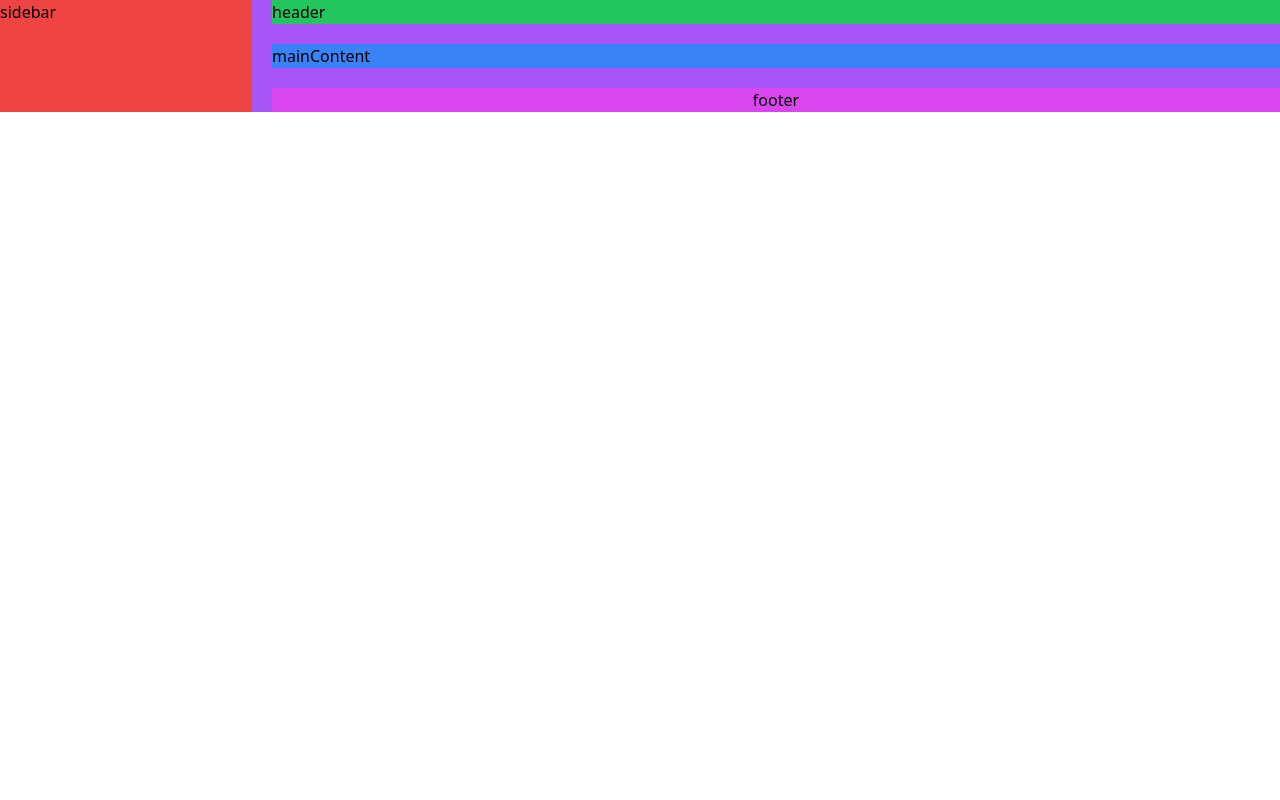
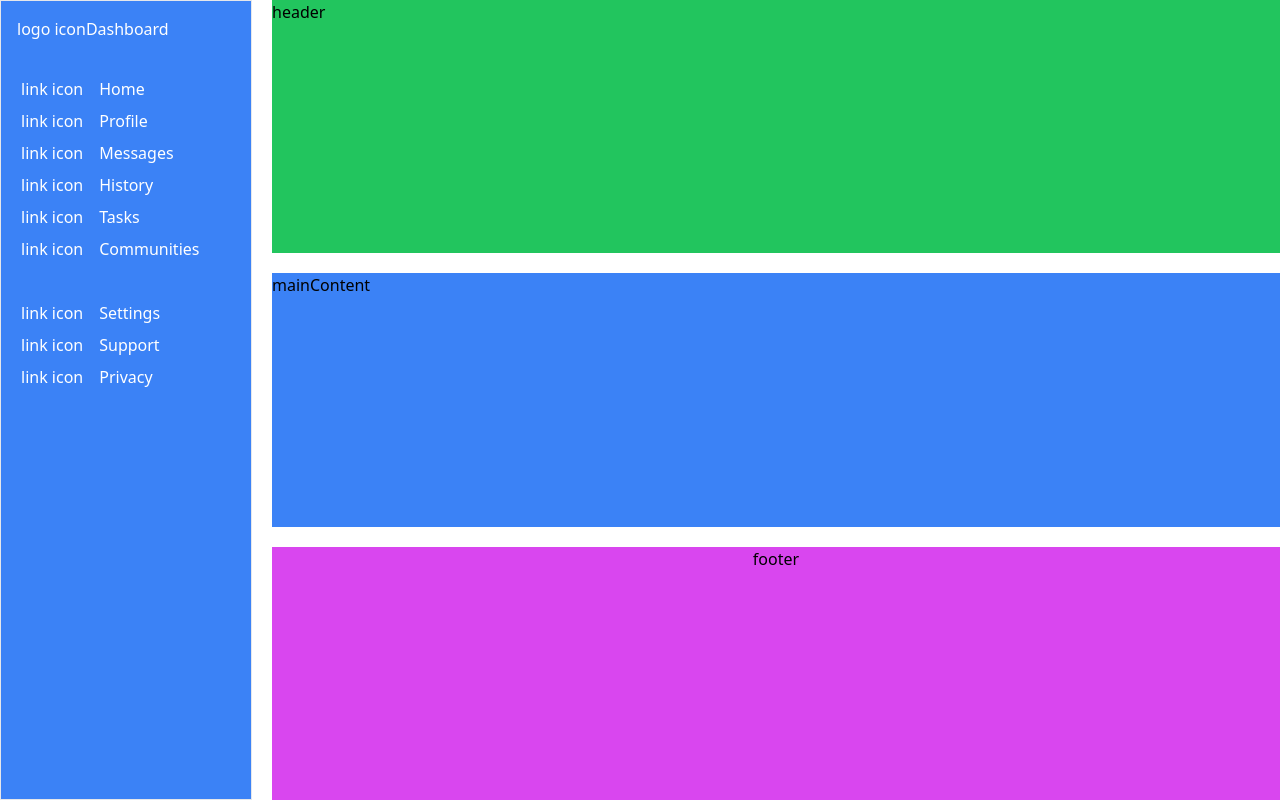
Before and after one commit to numan-iftikhar/dashboard-odin, a website: page index.html in a window 1280 px wide. Drawn offline with nearby package versions, Linux system fonts and the light colour scheme.

Commit message:
basic sidebar ready

```diff
--- a/index.html
+++ b/index.html
@@ -7,10 +7,58 @@
     <script src="https://cdn.tailwindcss.com"></script>
     <title>Dashboard</title>
   </head>
+
   <body>
-    <div class="bg-purple-500 grid grid-cols-1 sm:grid-cols-[1fr_4fr] sm:grid-rows-3 gap-5">
-      <div class="sidebar row-span-full bg-red-500">
-        sidebar
+    <div class="grid grid-cols-1 sm:grid-cols-[1fr_4fr] sm:grid-rows-3 gap-5">
+
+      <div class="sidebar row-span-full p-4 bg-blue-500 text-white h-screen border">
+        <div class="brandName flex items-center pb-8">
+          <div class="logo">logo icon</div>
+          <div class="brand">Dashboard</div>
+        </div>
+
+        <div class="sb__topLinks pb-8">
+          <div class="flex items-center p-1">
+            <div class="mr-4">link icon</div>
+            <div>Home</div>
+          </div>
+          <div class="flex items-center p-1">
+            <div class="mr-4">link icon</div>
+            <div>Profile</div>
+          </div>
+          <div class="flex items-center p-1">
+            <div class="mr-4">link icon</div>
+            <div>Messages</div>
+          </div>
+          <div class="flex items-center p-1">
+            <div class="mr-4">link icon</div>
+            <div>History</div>
+          </div>
+          <div class="flex items-center p-1">
+            <div class="mr-4">link icon</div>
+            <div>Tasks</div>
+          </div>
+          <div class="flex items-center p-1">
+            <div class="mr-4">link icon</div>
+            <div>Communities</div>
+          </div>
+        </div>
+
+
+        <div class="sb__bottomLinks">
+          <div class="flex items-center p-1">
+            <div class="mr-4">link icon</div>
+            <div>Settings</div>
+          </div>
+          <div class="flex items-center p-1">
+            <div class="mr-4">link icon</div>
+            <div>Support</div>
+          </div>
+          <div class="flex items-center p-1">
+            <div class="mr-4">link icon</div>
+            <div>Privacy</div>
+          </div>
+        </div>
       </div>
 
       <header class="header col-start-2 col-end-3 bg-green-500">header</header>
```
